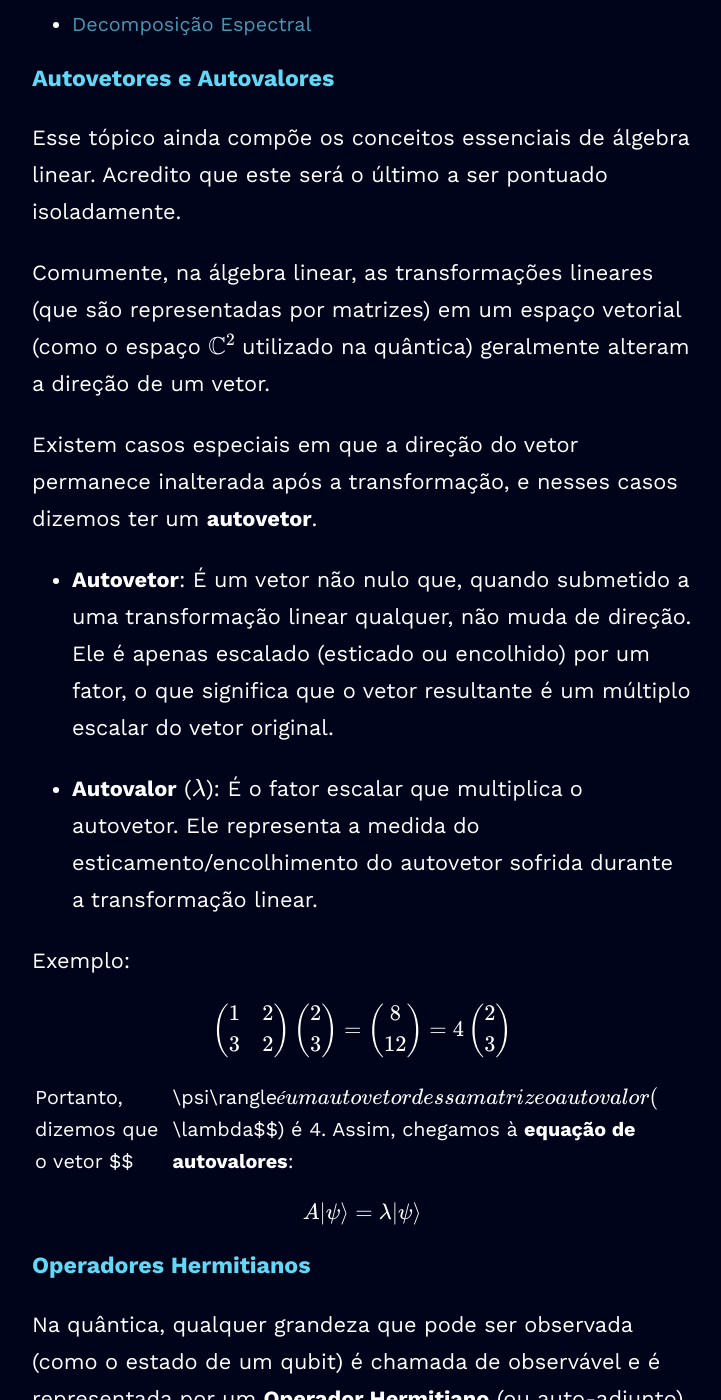
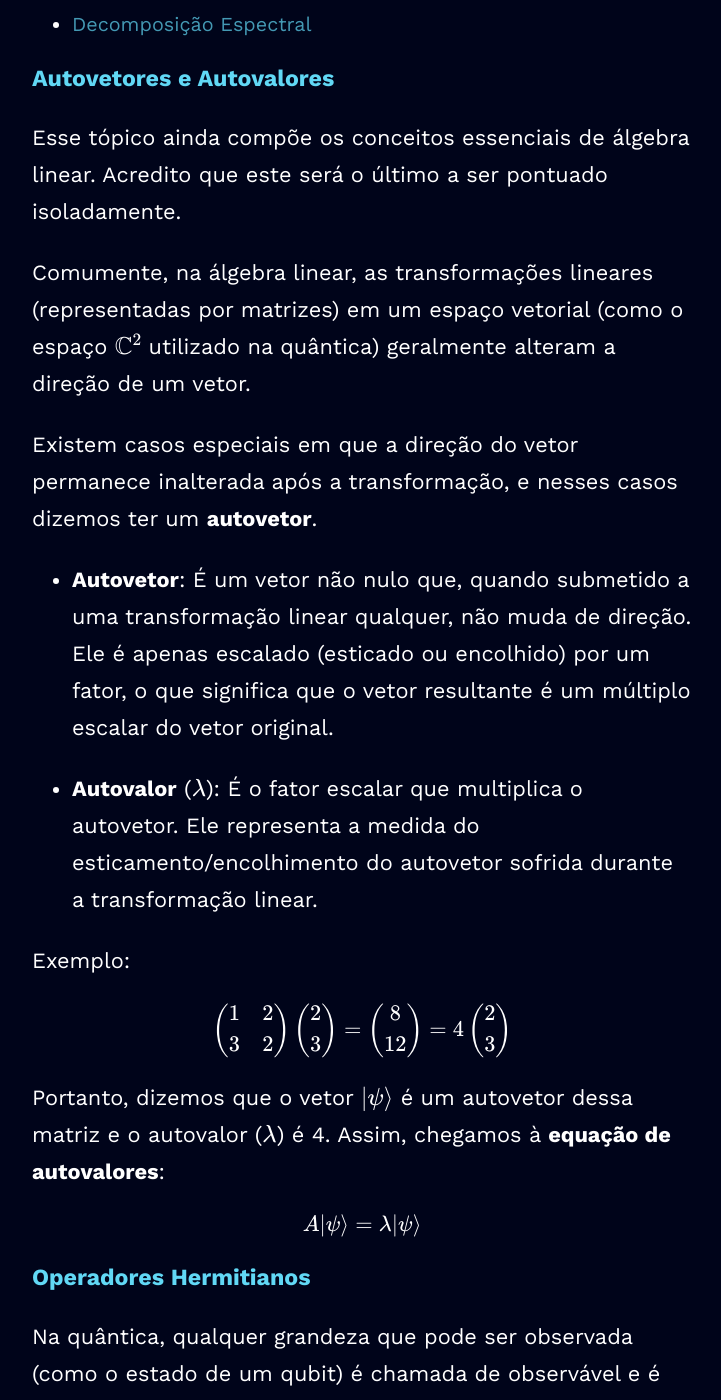
Before and after one commit to gabrielbelo2007/gabrielbelo2007.github.io, a Jekyll site: the page built from _posts/2025-10-01-post.md, in a window 1280 px wide and 1400 px high, scrolled down 846 px. Shown: the whole window, without its empty margins (278-999 px from the left). Built offline with Jekyll 4.4.1, drawn with Linux system fonts in a browser that asks for light colours; some web fonts are replaced; some of the changed text lies outside the part shown.

Commit message:
Fix - Post 11o

```diff
--- a/_posts/2025-10-01-post.md
+++ b/_posts/2025-10-01-post.md
@@ -21,7 +21,7 @@ Com este post, pretendo concluir toda a parte mais básica a respeito da álgebr
 
 Esse tópico ainda compõe os conceitos essenciais de álgebra linear. Acredito que este será o último a ser pontuado isoladamente.
 
-Comumente, na álgebra linear, as transformações lineares (que são representadas por matrizes) em um espaço vetorial (como o espaço $$\mathbb{C}^2$$ utilizado na quântica) geralmente alteram a direção de um vetor.
+Comumente, na álgebra linear, as transformações lineares (representadas por matrizes) em um espaço vetorial (como o espaço $$\mathbb{C}^2$$ utilizado na quântica) geralmente alteram a direção de um vetor.
 
 Existem casos especiais em que a direção do vetor permanece inalterada após a transformação, e nesses casos dizemos ter um **autovetor**.
 
@@ -37,7 +37,8 @@ $$
 \begin{pmatrix} 8 \\ 12 \end{pmatrix} = 4 \begin{pmatrix} 2 \\ 3 \end{pmatrix}
 $$
 
-Portanto, dizemos que o vetor $$|\psi\rangle$$ é um autovetor dessa matriz e o autovalor ($$\lambda$$) é 4. Assim, chegamos à **equação de autovalores**:
+Portanto, dizemos que o vetor
+$$|\psi\rangle$$ é um autovetor dessa matriz e o autovalor ($$\lambda$$) é 4. Assim, chegamos à **equação de autovalores**:
 
 $$A|\psi\rangle= \lambda|\psi\rangle$$
 
@@ -116,7 +117,7 @@ Por essa conservação, a norma 1 do vetor é mantida após a aplicação do ope
 
 - **Reversibilidade (Invertibilidade)**
 
-A condição unitária implica que a adjunta $$U^{\dagger}$$ é a inversa de $$U$$, ou seja, $$U^{-1} = U^{\dagger}$$.
+A condição unitária implica que a adjunta $$U^{\dagger}$$ é a inversa de <br> $$U$$, ou seja, $$U^{-1} = U^{\dagger}$$.
 
 Sendo assim, se você aplicar $$U$$ a um estado, basta aplicar $$U^{\dagger}$$ para retornar exatamente ao estado original:
 
@@ -131,6 +132,13 @@ A) **Porta NOT** (Pauli-X)
 Equivalente à porta NOT clássica (inverte 0 para 1 e 1 para 0)
 
 $$ X =  \begin{pmatrix} 0 & 1 \\ 1 & 0 \end{pmatrix}$$
+
+<div class="calculo-scroll">
+$$
+X|0\rangle = \begin{pmatrix} 0 & 1 \\ 1 & 0 \end{pmatrix}\begin{pmatrix} 1 \\ 0 \end{pmatrix} =
+\begin{pmatrix} (0 \cdot 1) & (1 \cdot 0) \\ (1 \cdot 1) & (0 \cdot 0) \end{pmatrix} = \begin{pmatrix} 0 \\ 1 \end{pmatrix} = |1\rangle
+$$
+</div>
 
 B) **Porta Hadamard**
 
@@ -164,12 +172,14 @@ D) $$H^{\otimes n}$$ (Operadores únicos em múltiplos qubits)
 
 A partir de um operador para um único qubit, podemos criar sua porta para múltiplos qubits utilizando o produto tensorial entre si mesmo pela quantidade de qubits (n):
 
+<div class="calculo-scroll">
 $$ H \otimes H |00\rangle = \frac{1}{\sqrt{2}}(|0\rangle + |1\rangle) = \frac{1}{2}(|00\rangle + |01\rangle + |10\rangle + |11\rangle)$$
+</div>
 
 Isso tudo é representado por:
 $$H^{\otimes2}|0\rangle^{\otimes2}$$
 
-> Com rigor matemático, sendo $${0, 1}^n$$ o conjunto com todos os possíveis strings binários com n dígitos, temos que:
+> Com rigor matemático, sendo $$\{0, 1\}^n$$ o conjunto com todos os possíveis strings binários com n dígitos, temos que:
 
 $$H^{\otimes n}|0\rangle^{\otimes n} = \frac{1}{\sqrt{2^n}} \sum_{x \in \{0, 1\}^n} |x\rangle$$
 
@@ -186,7 +196,9 @@ $$|\psi\rangle = \sum_{k} c_k|\psi_k\rangle$$
 
 Obtemos como resultado:
 
+<div class="calculo-scroll">
 $$U|\psi\rangle = U(\sum_{k} c_k|\psi_k\rangle) = \sum_{k} c_k(U|\psi_k\rangle) = \sum_{k} c_k(\lambda_k|\psi_k\rangle)$$
+</div>
 
 Ou seja, a porta $$U$$ age em cada componente do autovetor de forma individual, apenas aplicando uma mudança de fase ($$\lambda_k$$ - autovalor) a esse componente.
 
```
